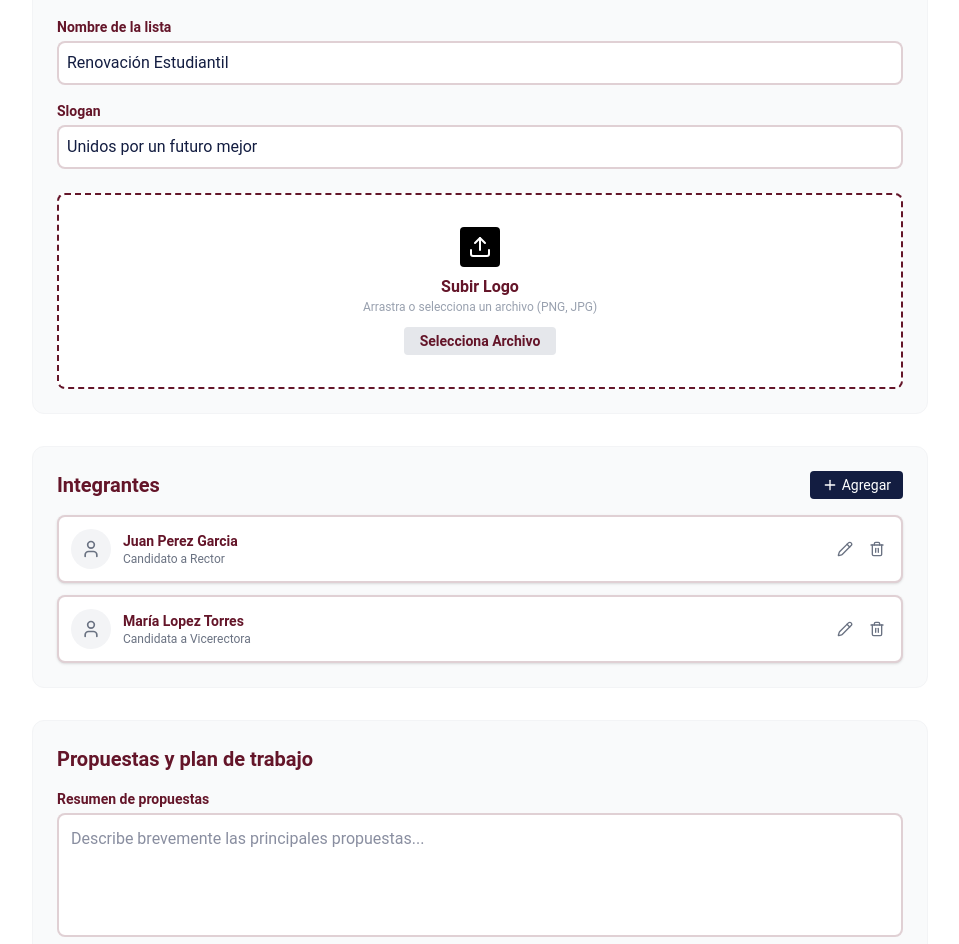
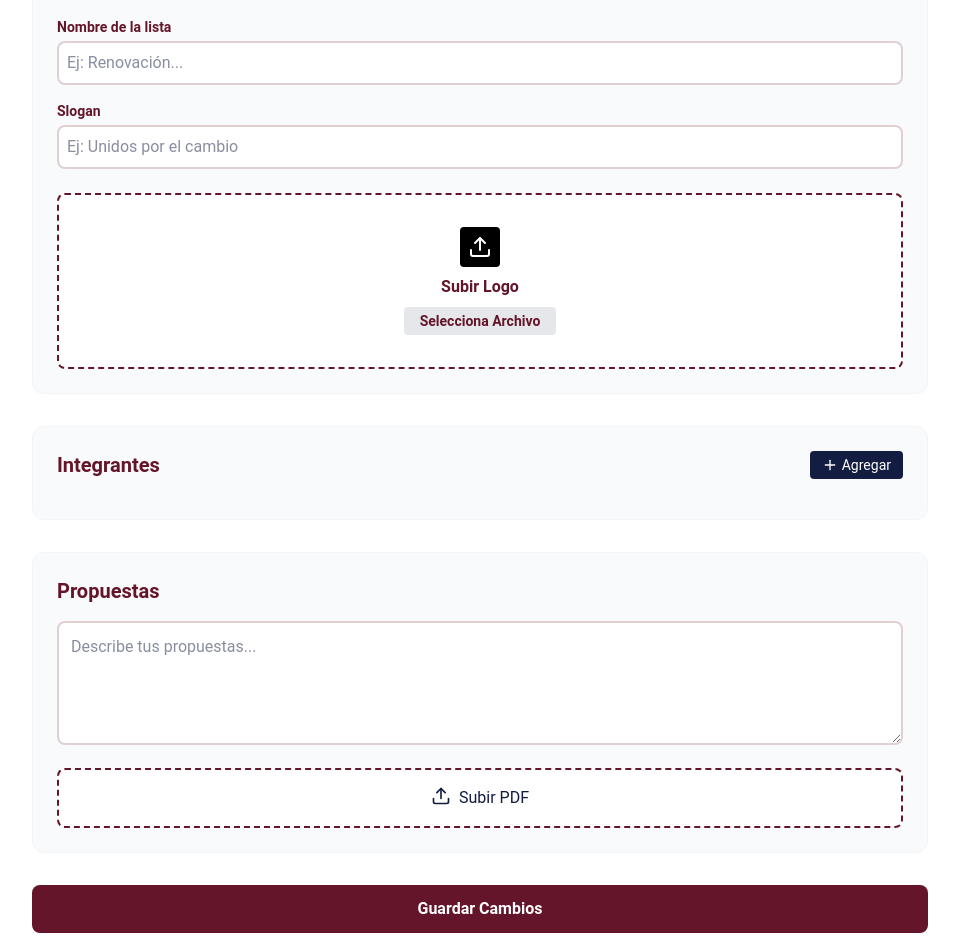
Before and after one commit to ynoacamino-org/ElectoUNSA, a React (Vite) app in the folder vite-front/: page /mi-lista in a window 1280 px wide. Shown: the part 208-1152 px from the top of the page, without its empty margins (160-1119 px from the left). Built offline with nearby package versions, Linux system fonts and the light colour scheme.

Commit message:
feat: Aplicando funcionalidad para agregar partidos.

```diff
--- /dev/null
+++ b/vite-front/src/data/dataManager.ts
@@ -0,0 +1,46 @@
+// src/data/dataManager.ts
+import initialData from './lists.json';
+import type { ElectoralList } from '../types';
+
+const STORAGE_KEY = 'electo_listas_db';
+
+// OBTENER TODAS LAS LISTAS
+export const getAllLists = (): ElectoralList[] => {
+  // 1. Revisar si hay cambios guardados en el navegador
+  const localData = localStorage.getItem(STORAGE_KEY);
+
+  if (localData) {
+    return JSON.parse(localData);
+  }
+
+  // 2. Si no hay nada en el navegador, devolver el JSON original
+  // (Aseguramos que el JSON se trate como ElectoralList[])
+  return initialData as unknown as ElectoralList[];
+};
+
+// OBTENER UNA LISTA POR ID
+export const getListById = (id: string): ElectoralList | undefined => {
+  const lists = getAllLists();
+  return lists.find(list => list.id === id);
+};
+
+// GUARDAR UNA NUEVA LISTA (O EDITAR)
+export const saveList = (newList: ElectoralList) => {
+  const currentLists = getAllLists();
+
+  // Verificamos si ya existe para actualizar o agregar
+  const index = currentLists.findIndex(l => l.id === newList.id);
+
+  let updatedLists;
+  if (index >= 0) {
+    // Editar existente
+    updatedLists = [...currentLists];
+    updatedLists[index] = newList;
+  } else {
+    // Agregar nueva
+    updatedLists = [...currentLists, newList];
+  }
+
+  // Guardar en el navegador
+  localStorage.setItem(STORAGE_KEY, JSON.stringify(updatedLists));
+};
--- a/vite-front/src/pages/MyList/MyListPage.tsx
+++ b/vite-front/src/pages/MyList/MyListPage.tsx
@@ -1,186 +1,129 @@
 import { useState, useRef } from 'react';
 import type { ChangeEvent } from 'react';
 import { Upload, User, Pencil, Trash2, FileText, X, Plus } from 'lucide-react';
+import { useNavigate } from 'react-router-dom';
+import { saveList } from '../../data/dataManager';
+import type { ElectoralList } from '../../types';
 
-// --- TIPOS DE DATOS ---
-interface Member {
+interface MemberLocal {
   id: number;
   nombre: string;
   cargo: string;
 }
 
-interface GeneralInfo {
-  nombreLista: string;
-  slogan: string;
-  propuestas: string;
-}
+export const MyListPage = () => {
+  const navigate = useNavigate();
 
-export const MyListPage = () => {
-  // 1. ESTADOS PRINCIPALES
-  const [info, setInfo] = useState<GeneralInfo>({
-    nombreLista: 'Renovación Estudiantil',
-    slogan: 'Unidos por un futuro mejor',
+  // Estados del Formulario
+  const [info, setInfo] = useState({
+    nombreLista: '',
+    slogan: '',
     propuestas: ''
   });
 
-  const [members, setMembers] = useState<Member[]>([
-    { id: 1, nombre: 'Juan Perez Garcia', cargo: 'Candidato a Rector' },
-    { id: 2, nombre: 'María Lopez Torres', cargo: 'Candidata a Vicerectora' },
-  ]);
-
+  const [members, setMembers] = useState<MemberLocal[]>([]);
   const [logoFile, setLogoFile] = useState<File | null>(null);
   const [pdfFile, setPdfFile] = useState<File | null>(null);
 
-  // 2. ESTADOS PARA EL MODAL DE MIEMBROS
+  // Estados Modal
   const [isModalOpen, setIsModalOpen] = useState(false);
-  const [currentMember, setCurrentMember] = useState<Member | null>(null); // null = nuevo, objeto = editar
-  const [tempMemberName, setTempMemberName] = useState('');
-  const [tempMemberCargo, setTempMemberCargo] = useState('');
+  const [tempName, setTempName] = useState('');
+  const [tempCargo, setTempCargo] = useState('');
+  const [editingId, setEditingId] = useState<number | null>(null);
 
-  // 3. REFERENCIAS A INPUTS OCULTOS (Para subir archivos)
-  const logoInputRef = useRef<HTMLInputElement>(null);
-  const pdfInputRef = useRef<HTMLInputElement>(null);
+  // Referencias Inputs
+  const logoRef = useRef<HTMLInputElement>(null);
+  const pdfRef = useRef<HTMLInputElement>(null);
 
-  // --- MANEJADORES DE INFORMACIÓN GENERAL ---
+  // Manejadores
   const handleTextChange = (e: ChangeEvent<HTMLInputElement | HTMLTextAreaElement>) => {
     setInfo({ ...info, [e.target.name]: e.target.value });
   };
 
-  // --- MANEJADORES DE ARCHIVOS ---
-  const handleLogoClick = () => logoInputRef.current?.click();
-  const handlePdfClick = () => pdfInputRef.current?.click();
-
-  const handleFileChange = (e: ChangeEvent<HTMLInputElement>, type: 'logo' | 'pdf') => {
-    const file = e.target.files?.[0];
-    if (file) {
-      if (type === 'logo') setLogoFile(file);
-      else setPdfFile(file);
+  const handleFile = (e: ChangeEvent<HTMLInputElement>, type: 'logo' | 'pdf') => {
+    if (e.target.files?.[0]) {
+      type === 'logo' ? setLogoFile(e.target.files[0]) : setPdfFile(e.target.files[0]);
     }
   };
 
-  const removePdf = () => {
-    setPdfFile(null);
-    if (pdfInputRef.current) pdfInputRef.current.value = '';
-  };
-
-  // --- LÓGICA DE MIEMBROS (CRUD) ---
-  const openModal = (member?: Member) => {
+  // CRUD Miembros
+  const openModal = (member?: MemberLocal) => {
     if (member) {
-      // Modo Edición
-      setCurrentMember(member);
-      setTempMemberName(member.nombre);
-      setTempMemberCargo(member.cargo);
+      setEditingId(member.id);
+      setTempName(member.nombre);
+      setTempCargo(member.cargo);
     } else {
-      // Modo Crear
-      setCurrentMember(null);
-      setTempMemberName('');
-      setTempMemberCargo('');
+      setEditingId(null);
+      setTempName('');
+      setTempCargo('');
     }
     setIsModalOpen(true);
   };
 
   const saveMember = () => {
-    if (!tempMemberName || !tempMemberCargo) return alert("Completa los campos");
-
-    if (currentMember) {
-      // EDITAR EXISTENTE
-      setMembers(members.map(m =>
-        m.id === currentMember.id
-          ? { ...m, nombre: tempMemberName, cargo: tempMemberCargo }
-          : m
-      ));
+    if (!tempName || !tempCargo) return;
+    if (editingId) {
+      setMembers(members.map(m => m.id === editingId ? { ...m, nombre: tempName, cargo: tempCargo } : m));
     } else {
-      // CREAR NUEVO
-      const newId = members.length > 0 ? Math.max(...members.map(m => m.id)) + 1 : 1;
-      setMembers([...members, { id: newId, nombre: tempMemberName, cargo: tempMemberCargo }]);
+      setMembers([...members, { id: Date.now(), nombre: tempName, cargo: tempCargo }]);
     }
     setIsModalOpen(false);
   };
 
   const deleteMember = (id: number) => {
-    if (confirm('¿Estás seguro de eliminar a este integrante?')) {
-      setMembers(members.filter(m => m.id !== id));
-    }
+    if (confirm('¿Eliminar integrante?')) setMembers(members.filter(m => m.id !== id));
   };
 
-  // --- GUARDADO FINAL (Simulación de Envío) ---
+  // GUARDADO PRINCIPAL
   const handleSubmit = () => {
-    // Para enviar archivos e info al backend, se usa FormData
-    const formData = new FormData();
-    formData.append('nombre_lista', info.nombreLista);
-    formData.append('slogan', info.slogan);
-    formData.append('propuestas', info.propuestas);
+    if (!info.nombreLista) return alert('Ponle nombre a la lista');
 
-    if (logoFile) formData.append('logo', logoFile);
-    if (pdfFile) formData.append('plan_trabajo', pdfFile);
+    const newList: ElectoralList = {
+      id: Date.now().toString(),
+      nombre: info.nombreLista,
+      tipo: 'Rectorado', // Hardcode por defecto, podrías agregar un select
+      anio: '2025',
+      subtitulo: info.slogan || 'Sin slogan',
+      descripcion: info.propuestas || 'Sin descripción',
+      documentos: pdfFile ? [{ titulo: "Plan de Gobierno", desc: pdfFile.name }] : [],
+      integrantes: members.map(m => ({ nombre: m.nombre, cargo: m.cargo, anio: '2025' })),
+      logo: logoFile ? URL.createObjectURL(logoFile) : undefined
+    };
 
-    // Los miembros suelen enviarse como string JSON
-    formData.append('integrantes', JSON.stringify(members));
-
-    // SIMULACIÓN DE ENVÍO
-    console.log("--- ENVIANDO DATOS AL BACKEND ---");
-    console.log("Info:", info);
-    console.log("Logo:", logoFile?.name);
-    console.log("PDF:", pdfFile?.name);
-    console.log("Miembros:", members);
-
-    alert("¡Datos guardados correctamente! (Revisa la consola para ver el payload)");
+    saveList(newList);
+    alert('¡Lista creada exitosamente!');
+    navigate('/listas');
   };
 
   return (
-    <div className="min-h-screen bg-white py-8 px-4 sm:px-6 lg:px-8 font-sans relative">
+    <div className="min-h-screen bg-white py-8 px-4 sm:px-6 lg:px-8 font-sans">
       <div className="max-w-4xl mx-auto">
         <h1 className="text-3xl font-bold text-unsa-granate mb-6">Mi lista</h1>
 
-        {/* 1. INFO GENERAL & LOGO */}
+        {/* 1. INFO GENERAL */}
         <div className="bg-gray-50 p-6 rounded-xl mb-8 border border-gray-100">
           <h2 className="text-xl font-bold text-unsa-granate mb-4">Información general</h2>
 
           <div className="mb-4">
             <label className="block text-sm font-bold text-unsa-granate mb-1">Nombre de la lista</label>
-            <input
-              name="nombreLista"
-              value={info.nombreLista}
-              onChange={handleTextChange}
-              className="w-full border-2 border-unsa-granate/20 rounded-lg p-2 focus:border-unsa-granate outline-none bg-white"
-            />
+            <input name="nombreLista" value={info.nombreLista} onChange={handleTextChange} className="w-full border-2 border-unsa-granate/20 rounded-lg p-2 bg-white" placeholder="Ej: Renovación..." />
           </div>
 
           <div className="mb-6">
             <label className="block text-sm font-bold text-unsa-granate mb-1">Slogan</label>
-            <input
-              name="slogan"
-              value={info.slogan}
-              onChange={handleTextChange}
-              className="w-full border-2 border-unsa-granate/20 rounded-lg p-2 focus:border-unsa-granate outline-none bg-white"
-            />
+            <input name="slogan" value={info.slogan} onChange={handleTextChange} className="w-full border-2 border-unsa-granate/20 rounded-lg p-2 bg-white" placeholder="Ej: Unidos por el cambio" />
           </div>
 
-          {/* SUBIDA DE LOGO */}
-          <input
-            type="file"
-            ref={logoInputRef}
-            className="hidden"
-            accept="image/*"
-            onChange={(e) => handleFileChange(e, 'logo')}
-          />
-          <div
-            onClick={handleLogoClick}
-            className="border-2 border-dashed border-unsa-granate rounded-lg p-8 flex flex-col items-center justify-center bg-white cursor-pointer hover:bg-gray-100 transition relative overflow-hidden"
-          >
+          {/* LOGO */}
+          <input type="file" ref={logoRef} className="hidden" accept="image/*" onChange={(e) => handleFile(e, 'logo')} />
+          <div onClick={() => logoRef.current?.click()} className="border-2 border-dashed border-unsa-granate rounded-lg p-8 flex flex-col items-center justify-center bg-white cursor-pointer hover:bg-gray-100">
             {logoFile ? (
-              <div className="flex flex-col items-center z-10">
-                 {/* Previsualización simple de imagen */}
-                 <img src={URL.createObjectURL(logoFile)} alt="Preview" className="h-20 w-20 object-contain mb-2 rounded shadow" />
-                 <p className="font-bold text-unsa-granate">{logoFile.name}</p>
-                 <span className="text-xs text-blue-500">Clic para cambiar</span>
-              </div>
+              <p className="font-bold text-unsa-granate">{logoFile.name}</p>
             ) : (
               <>
                 <div className="bg-black text-white p-2 rounded mb-2"><Upload className="w-6 h-6" /></div>
                 <p className="font-bold text-unsa-granate">Subir Logo</p>
-                <p className="text-xs text-gray-400 mb-3">Arrastra o selecciona un archivo (PNG, JPG)</p>
-                <span className="bg-gray-200 text-unsa-granate font-bold text-sm px-4 py-1 rounded">Selecciona Archivo</span>
+                <span className="bg-gray-200 text-unsa-granate font-bold text-sm px-4 py-1 rounded mt-2">Selecciona Archivo</span>
               </>
             )}
           </div>
@@ -190,144 +133,63 @@ export const MyListPage = () => {
         <div className="bg-gray-50 p-6 rounded-xl mb-8 border border-gray-100">
           <div className="flex justify-between items-center mb-4">
             <h2 className="text-xl font-bold text-unsa-granate">Integrantes</h2>
-            <button
-              onClick={() => openModal()}
-              className="flex items-center gap-1 text-sm bg-unsa-azul text-white px-3 py-1 rounded hover:bg-blue-900 transition"
-            >
-              <Plus className="w-4 h-4" /> Agregar
-            </button>
+            <button onClick={() => openModal()} className="bg-unsa-azul text-white px-3 py-1 rounded flex items-center gap-1 text-sm"><Plus className="w-4 h-4" /> Agregar</button>
           </div>
-
           <div className="flex flex-col gap-3">
-            {members.map((miembro) => (
-              <div key={miembro.id} className="bg-white border-2 border-unsa-granate/20 rounded-lg p-3 flex items-center justify-between shadow-sm">
+            {members.map(m => (
+              <div key={m.id} className="bg-white border-2 border-unsa-granate/20 rounded-lg p-3 flex justify-between shadow-sm">
                 <div className="flex items-center gap-3">
-                  <div className="w-10 h-10 bg-gray-100 rounded-full flex items-center justify-center text-gray-500">
-                    <User className="w-5 h-5" />
-                  </div>
-                  <div>
-                    <p className="font-bold text-unsa-granate text-sm">{miembro.nombre}</p>
-                    <p className="text-xs text-gray-500">{miembro.cargo}</p>
-                  </div>
+                  <div className="w-10 h-10 bg-gray-100 rounded-full flex items-center justify-center"><User className="w-5 h-5 text-gray-500" /></div>
+                  <div><p className="font-bold text-unsa-granate text-sm">{m.nombre}</p><p className="text-xs text-gray-500">{m.cargo}</p></div>
                 </div>
-                <div className="flex gap-2 text-gray-500">
-                  <button onClick={() => openModal(miembro)} className="hover:text-unsa-granate p-1 transition"><Pencil className="w-4 h-4" /></button>
-                  <button onClick={() => deleteMember(miembro.id)} className="hover:text-red-600 p-1 transition"><Trash2 className="w-4 h-4" /></button>
+                <div className="flex gap-2">
+                  <button onClick={() => openModal(m)}><Pencil className="w-4 h-4 text-gray-500" /></button>
+                  <button onClick={() => deleteMember(m.id)}><Trash2 className="w-4 h-4 text-red-500" /></button>
                 </div>
               </div>
             ))}
-            {members.length === 0 && <p className="text-gray-400 text-center text-sm">No hay integrantes.</p>}
           </div>
         </div>
 
-        {/* 3. PROPUESTAS & PDF */}
+        {/* 3. PROPUESTAS */}
         <div className="bg-gray-50 p-6 rounded-xl mb-8 border border-gray-100">
-          <h2 className="text-xl font-bold text-unsa-granate mb-4">Propuestas y plan de trabajo</h2>
+          <h2 className="text-xl font-bold text-unsa-granate mb-4">Propuestas</h2>
+          <textarea name="propuestas" value={info.propuestas} onChange={handleTextChange} rows={4} className="w-full border-2 border-unsa-granate/20 rounded-lg p-3 bg-white mb-4" placeholder="Describe tus propuestas..." />
 
-          <div className="mb-4">
-            <label className="block text-sm font-bold text-unsa-granate mb-1">Resumen de propuestas</label>
-            <textarea
-              name="propuestas"
-              rows={4}
-              value={info.propuestas}
-              onChange={handleTextChange}
-              placeholder="Describe brevemente las principales propuestas..."
-              className="w-full border-2 border-unsa-granate/20 rounded-lg p-3 focus:border-unsa-granate outline-none bg-white resize-none"
-            ></textarea>
-          </div>
-
-          {/* SUBIDA DE PDF */}
-          <input
-            type="file"
-            ref={pdfInputRef}
-            className="hidden"
-            accept="application/pdf"
-            onChange={(e) => handleFileChange(e, 'pdf')}
-          />
-          <div>
-            <label className="block text-sm font-bold text-unsa-granate mb-1">Plan de gobierno (PDF)</label>
-            {!pdfFile ? (
-               <button
-                 onClick={handlePdfClick}
-                 className="w-full border-2 border-dashed border-unsa-granate rounded-lg p-4 flex items-center justify-center gap-2 bg-white hover:bg-gray-100 text-gray-500 font-medium"
-               >
-                 <Upload className="w-5 h-5" /> Seleccionar PDF
-               </button>
-            ) : (
-              <div className="border-2 border-dashed border-unsa-granate rounded-lg p-3 flex items-center justify-between bg-white">
-                <div className="flex items-center gap-2">
-                  <FileText className="text-red-500 w-5 h-5" />
-                  <span className="text-sm font-bold text-gray-700">{pdfFile.name}</span>
-                </div>
-                <button onClick={removePdf} className="text-gray-500 hover:text-red-600">
-                  <X className="w-5 h-5" />
-                </button>
-              </div>
-            )}
-          </div>
+          <input type="file" ref={pdfRef} className="hidden" accept="application/pdf" onChange={(e) => handleFile(e, 'pdf')} />
+          {!pdfFile ? (
+            <button onClick={() => pdfRef.current?.click()} className="w-full border-2 border-dashed border-unsa-granate rounded-lg p-4 bg-white flex justify-center gap-2"><Upload className="w-5 h-5" /> Subir PDF</button>
+          ) : (
+            <div className="border-2 border-dashed border-unsa-granate rounded-lg p-3 flex justify-between bg-white items-center">
+              <span className="flex items-center gap-2"><FileText className="text-red-500 w-5 h-5" /> {pdfFile.name}</span>
+              <button onClick={() => setPdfFile(null)}><X className="w-5 h-5 text-gray-500" /></button>
+            </div>
+          )}
         </div>
 
-        {/* BOTÓN GUARDAR */}
-        <button
-          onClick={handleSubmit}
-          className="w-full bg-unsa-granate text-white font-bold py-3 rounded-lg shadow-md hover:bg-[#4a0f1e] transition-colors"
-        >
-          Guardar Cambios
-        </button>
+        <button onClick={handleSubmit} className="w-full bg-unsa-granate text-white font-bold py-3 rounded-lg hover:bg-[#4a0f1e] transition-colors">Guardar Cambios</button>
       </div>
 
-      {/* --- MODAL FLOTANTE PARA AGREGAR/EDITAR MIEMBRO --- */}
+      {/* MODAL */}
       {isModalOpen && (
         <div className="fixed inset-0 bg-black/50 flex items-center justify-center z-50 p-4">
-          <div className="bg-white rounded-lg p-6 w-full max-w-sm shadow-xl">
-            <h3 className="text-xl font-bold text-unsa-granate mb-4">
-              {currentMember ? 'Editar Integrante' : 'Nuevo Integrante'}
-            </h3>
-
-            <div className="mb-3">
-              <label className="block text-sm text-gray-700 mb-1">Nombre Completo</label>
-              <input
-                type="text"
-                value={tempMemberName}
-                onChange={(e) => setTempMemberName(e.target.value)}
-                className="w-full border rounded p-2 focus:ring-2 focus:ring-unsa-azul outline-none"
-              />
-            </div>
-
-            <div className="mb-6">
-              <label className="block text-sm text-gray-700 mb-1">Cargo</label>
-              <select
-                value={tempMemberCargo}
-                onChange={(e) => setTempMemberCargo(e.target.value)}
-                className="w-full border rounded p-2 focus:ring-2 focus:ring-unsa-azul outline-none bg-white"
-              >
-                <option value="">Selecciona un cargo</option>
-                <option value="Candidato a Rector">Candidato a Rector</option>
-                <option value="Candidato a Vicerector">Candidato a Vicerector</option>
-                <option value="Candidato a Decano">Candidato a Decano</option>
-                <option value="Asamblea Universitaria">Asamblea Universitaria</option>
-                <option value="Consejo Universitario">Consejo Universitario</option>
-              </select>
-            </div>
-
-            <div className="flex gap-2 justify-end">
-              <button
-                onClick={() => setIsModalOpen(false)}
-                className="px-4 py-2 text-gray-600 hover:bg-gray-100 rounded"
-              >
-                Cancelar
-              </button>
-              <button
-                onClick={saveMember}
-                className="px-4 py-2 bg-unsa-granate text-white rounded hover:bg-[#4a0f1e]"
-              >
-                Guardar
-              </button>
+          <div className="bg-white rounded-lg p-6 w-full max-w-sm">
+            <h3 className="font-bold text-unsa-granate mb-4">{editingId ? 'Editar' : 'Nuevo'} Integrante</h3>
+            <input className="w-full border p-2 rounded mb-3" placeholder="Nombre" value={tempName} onChange={e => setTempName(e.target.value)} />
+            <select className="w-full border p-2 rounded mb-6 bg-white" value={tempCargo} onChange={e => setTempCargo(e.target.value)}>
+              <option value="">Seleccionar Cargo</option>
+              <option value="Rector">Rector</option>
+              <option value="Vicerrector">Vicerrector</option>
+              <option value="Decano">Decano</option>
+              <option value="Asambleísta">Asambleísta</option>
+            </select>
+            <div className="flex justify-end gap-2">
+              <button onClick={() => setIsModalOpen(false)} className="px-4 py-2 text-gray-600">Cancelar</button>
+              <button onClick={saveMember} className="px-4 py-2 bg-unsa-granate text-white rounded">Guardar</button>
             </div>
           </div>
         </div>
       )}
-
     </div>
   );
 };
```
Also changed, not shown: vite-front/src/pages/Lists/ListDetailPage.tsx (+27 -35 lines), vite-front/src/pages/Lists/ListsPage.tsx (+20 -20 lines), vite-front/src/types/index.ts (+14 -12 lines).
